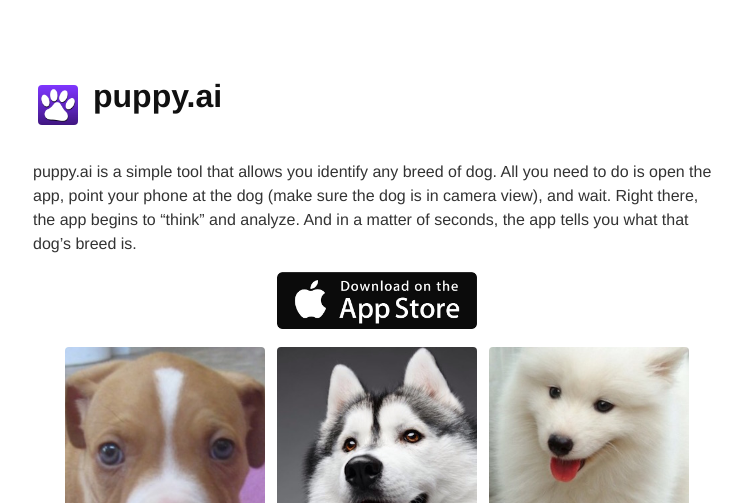
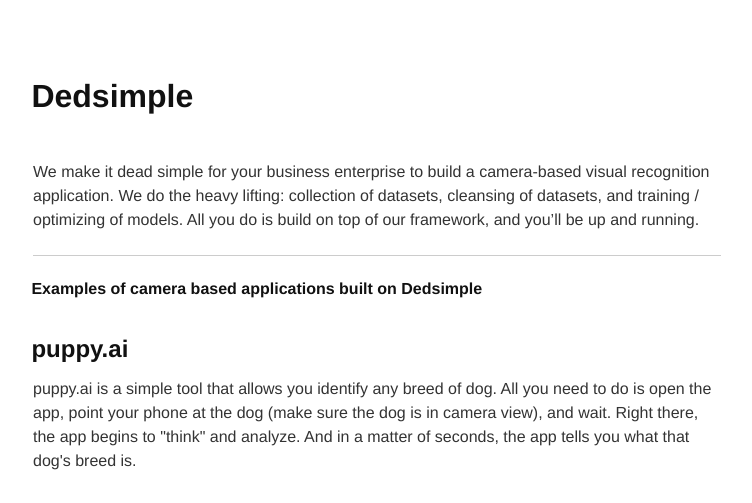
Before and after one commit to puppyai/puppyai.github.io, a Jekyll site: the page built from index.md, in a window 1280 px wide. Shown: the top 503 px of the page, without its empty margins (263-1015 px from the left). Built offline with Jekyll 4.4.1, drawn with Linux system fonts in a browser that asks for light colours; nearby versions of some CDN libraries; our own code applies the rules of GitHub Pages for plain Markdown files; some of the changed text lies outside the part shown; grey boxes are pictures that could not be loaded.

Commit message:
updated for dedsimple

```diff
--- /dev/null
+++ b/_includes/applications.html
@@ -0,0 +1,22 @@
+<h1>Industrial applications </h1>
+<b>
+  Industrial applications of visual recognition that could be made dead simple:
+</b
+
+<ul>
+  <li>
+    <b>RETAIL</b>: People/traffic counting without double counting.
+</li>
+<li>
+  <b>MEDICINE</b>: Visual pattern recognition and diagnosis of the nature of certain tumors; robotic surgeris
+</li>
+<li>
+  <b>SECURITY</b>: People/traffic counting without double counting.
+</li>
+<li>
+  <b>RETAIL</b>: Anomaly detection; real time object labeling
+</li>
+<li>
+  <b>AGRICULTURE</b>: Drone view and assessment of farmland patches; accurate identification of plant disease foci and areas differing in disease severity in fields.
+</li>
+</ul>
--- /dev/null
+++ b/_includes/phone.html
@@ -0,0 +1,22 @@
+<h2 class='title'>phone.ai</h2>
+<div class="content">
+  phone.ai is a simple tool that allows you identify any type of phone. All you need to do is open the app, point your camera at the back of the phone or a picture of such (make sure the back of the phone is in camera view), and wait. Right there, the app
+  begins to “think” and analyze. And in a matter of seconds, the app tells you what that phone's brand and model is.
+</div>
+
+<div class="videoWrapper">
+  <!-- Copy & Pasted from YouTube -->
+  <iframe width="854" height="480" src="https://www.youtube.com/embed/rw_WpZ1eH0w" frameborder="0" allowfullscreen></iframe>
+</div>
+
+<div id="app-store">
+  <a target="_blank" href="https://itunes.apple.com/us/app/puppy.ai/id1207505795?mt=8">
+      <img src="https://raw.githubusercontent.com/puppyai/puppyai.github.io/master/_images/app_store.jpg" alt="app" />
+    </a>
+</div>
+
+<!-- <div id="images">
+  <img src="https://raw.githubusercontent.com/puppyai/puppyai.github.io/master/_images/dog1.jpg" alt="dog" />
+  <img src="https://raw.githubusercontent.com/puppyai/puppyai.github.io/master/_images/dog2.jpg" alt="dog" />
+  <img src="https://raw.githubusercontent.com/puppyai/puppyai.github.io/master/_images/dog3.jpg" alt="dog" />
+</div> -->
--- /dev/null
+++ b/_includes/puppy.html
@@ -0,0 +1,23 @@
+<h2 class='title'>puppy.ai</h2>
+
+<div class="content">
+  puppy.ai is a simple tool that allows you identify any breed of dog. All you need to do is open the app, point your phone at the dog (make sure the dog is in camera view), and wait. Right there, the app begins to "think" and analyze. And in a matter of
+  seconds, the app tells you what that dog's breed is.
+</div>
+
+<div class="videoWrapper">
+  <!-- Copy & Pasted from YouTube -->
+  <iframe width="854" height="480" src="https://www.youtube.com/embed/ZqZ9f89Xgcg" frameborder="0" allowfullscreen></iframe>
+</div>
+
+<div id="app-store">
+  <a target="_blank" href="https://itunes.apple.com/us/app/puppy.ai/id1207505795?mt=8">
+      <img src="https://raw.githubusercontent.com/puppyai/puppyai.github.io/master/_images/app_store.jpg" alt="app" />
+    </a>
+</div>
+
+<!-- <div id="images">
+  <img src="https://raw.githubusercontent.com/puppyai/puppyai.github.io/master/_images/dog1.jpg" alt="dog" />
+  <img src="https://raw.githubusercontent.com/puppyai/puppyai.github.io/master/_images/dog2.jpg" alt="dog" />
+  <img src="https://raw.githubusercontent.com/puppyai/puppyai.github.io/master/_images/dog3.jpg" alt="dog" />
+</div> -->
--- a/_layouts/default.html
+++ b/_layouts/default.html
@@ -21,22 +21,17 @@
     </header>
     <div class="container">
       <div id="logo">
-        <img src="https://raw.githubusercontent.com/puppyai/puppyai.github.io/master/_images/icon.jpg" alt="icon" />
+        <!-- <img src="https://raw.githubusercontent.com/puppyai/puppyai.github.io/master/_images/icon.jpg" alt="icon" /> -->
         <h1><a href="./">{{ site.tag_text }}</a></h1>
       </div>
 
       {{ content }}
-      <div id="app-store">
-          <a target="_blank" href="https://itunes.apple.com/us/app/puppy.ai/id1207505795?mt=8">
-            <img src="https://raw.githubusercontent.com/puppyai/puppyai.github.io/master/_images/app_store.jpg" alt="app" />
-          </a>
-      </div>
+      <hr />
+      <h3>Examples of camera based applications built on Dedsimple</h3>
 
-      <div id="images">
-          <img src="https://raw.githubusercontent.com/puppyai/puppyai.github.io/master/_images/dog1.jpg" alt="dog" />
-          <img src="https://raw.githubusercontent.com/puppyai/puppyai.github.io/master/_images/dog2.jpg" alt="dog" />
-          <img src="https://raw.githubusercontent.com/puppyai/puppyai.github.io/master/_images/dog3.jpg" alt="dog" />
-      </div>
+      {% include puppy.html %}
+      {% include phone.html %}
+      {% include applications.html %}
     </div>
   </div>
 {% include scripts.html %}
--- a/css/page.css
+++ b/css/page.css
@@ -71,7 +71,6 @@ h2 {
 h3, h4, h5, h6 {
   margin-top: 1.5rem;
   font-size: 1rem;
-  text-transform: uppercase;
 }
 
 p, ul, ol, dl, table, pre, blockquote {
@@ -216,3 +215,22 @@ pre > code {
   width: 200px;
   margin: 10px auto;
 }
+
+.content {
+  padding-bottom: 30px;
+
+}
+
+.videoWrapper {
+	position: relative;
+	padding-bottom: 56.25%; /* 16:9 */
+	padding-top: 25px;
+	height: 0;
+}
+.videoWrapper iframe {
+	position: absolute;
+	top: 0;
+	left: 0;
+	width: 100%;
+	height: 100%;
+}
--- a/index.md
+++ b/index.md
@@ -1,6 +1,6 @@
 ---
 layout: default
 ---
-# puppy.ai
+# Dedsimple
 
-puppy.ai is a simple tool that allows you identify any breed of dog. All you need to do is open the app, point your phone at the dog (make sure the dog is in camera view), and wait. Right there, the app begins to "think" and analyze. And in a matter of seconds, the app tells you what that dog's breed is.
+We make it dead simple for your business enterprise to build a camera-based visual recognition application. We do the heavy lifting: collection of datasets, cleansing of datasets, and training / optimizing of models. All you do is build on top of our framework, and you'll be up and running.
```
Also changed, not shown: _images/favicon.ico (renamed from favicon.ico).
